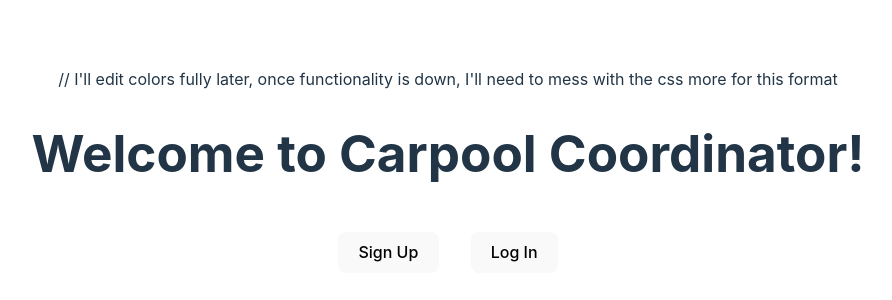
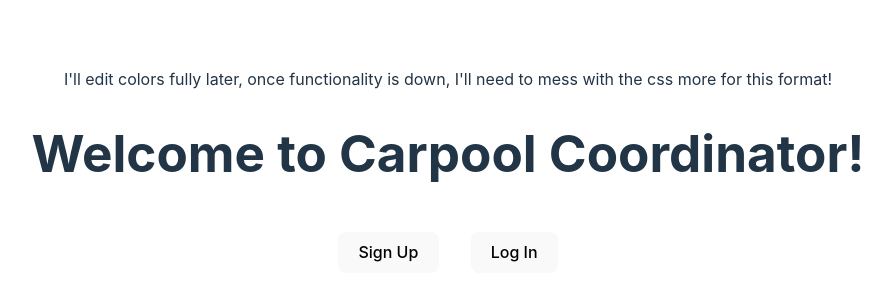
Before and after one commit to jmelovich/carpool-coordinator, a React (Vite) app in the folder frontend/carpool_webapp_frontend/: page / in a window 1280 px wide. Shown: the part 222-522 px from the top of the page, without its empty margins (192-1084 px from the left). Built offline with nearby package versions, Linux system fonts and the light colour scheme.

Commit message:
Slight adjustments for appearance!

```diff
--- a/frontend/carpool_webapp_frontend/src/App.jsx
+++ b/frontend/carpool_webapp_frontend/src/App.jsx
@@ -42,7 +42,7 @@ function App() {
 
   return (
     <div className="App">
-      // I'll edit colors fully later, once functionality is down, I'll need to mess with the css more for this format
+      I'll edit colors fully later, once functionality is down, I'll need to mess with the css more for this format!
       <h1 className="text-4xl font-bold text-[#2A9D8F] mb-6 font-sans">
         Welcome to Carpool Coordinator!
       </h1>
--- a/frontend/carpool_webapp_frontend/src/index.css
+++ b/frontend/carpool_webapp_frontend/src/index.css
@@ -5,7 +5,7 @@
 
   color-scheme: light dark;
   color: rgba(255, 255, 255, 0.87);
-  background-color: #B2C8BA;
+  background-color: #567662;
 
   font-synthesis: none;
   text-rendering: optimizeLegibility;
```
